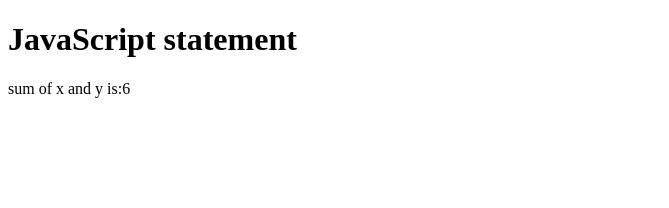
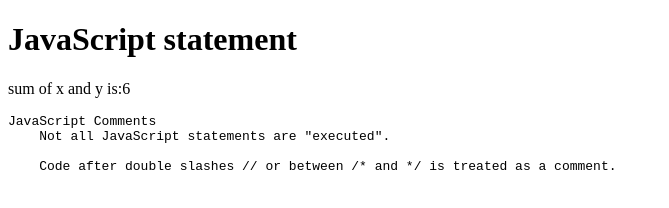
Before and after one commit to celinehimbaza1/JavaScript, a plain HTML site: page jsStatement.html in a window 1280 px wide. Shown: the whole page, without its empty margins (0-669 px from the left). Drawn offline with Linux system fonts and the light colour scheme.

Commit message:
JS statement

```diff
--- a/jsStatement.html
+++ b/jsStatement.html
@@ -14,5 +14,9 @@
     let s= x+y
     document.getElementById('demo').innerHTML='sum of x and y is:' + s ;
 </script>
+<pre>JavaScript Comments
+    Not all JavaScript statements are "executed".
+
+    Code after double slashes // or between /* and */ is treated as a comment.</pre>
 </body>
 </html>
```
